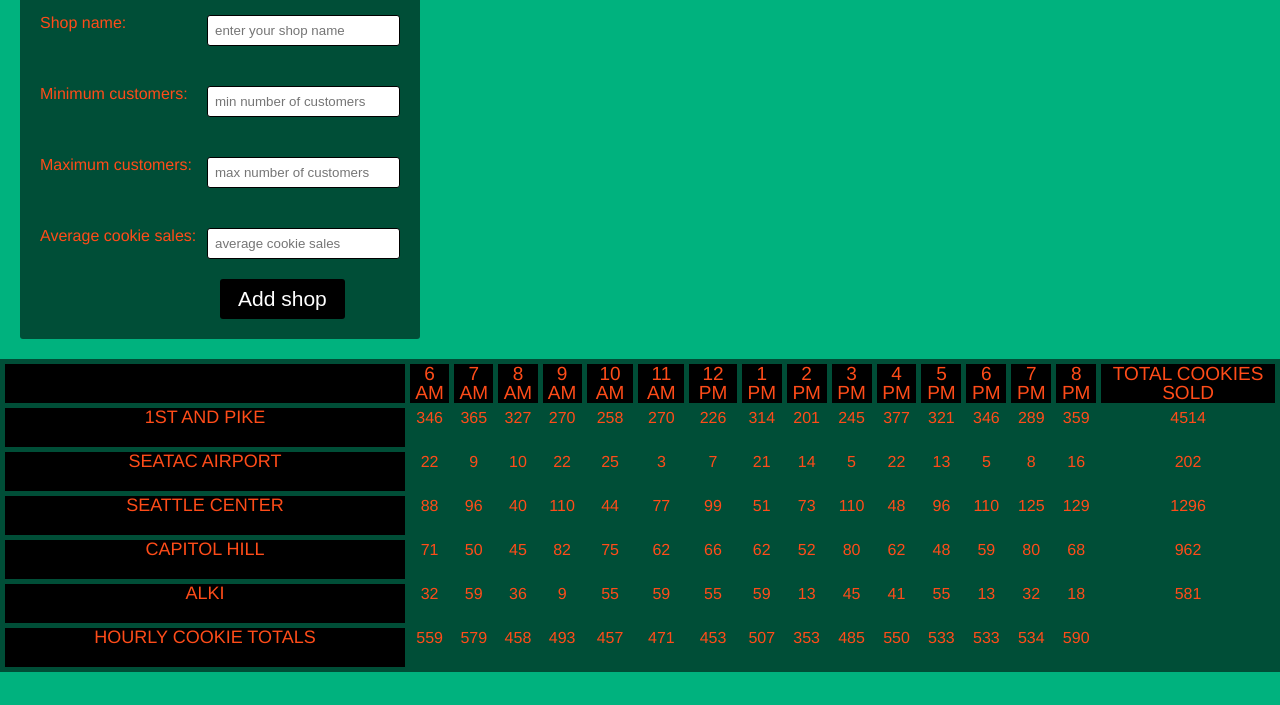
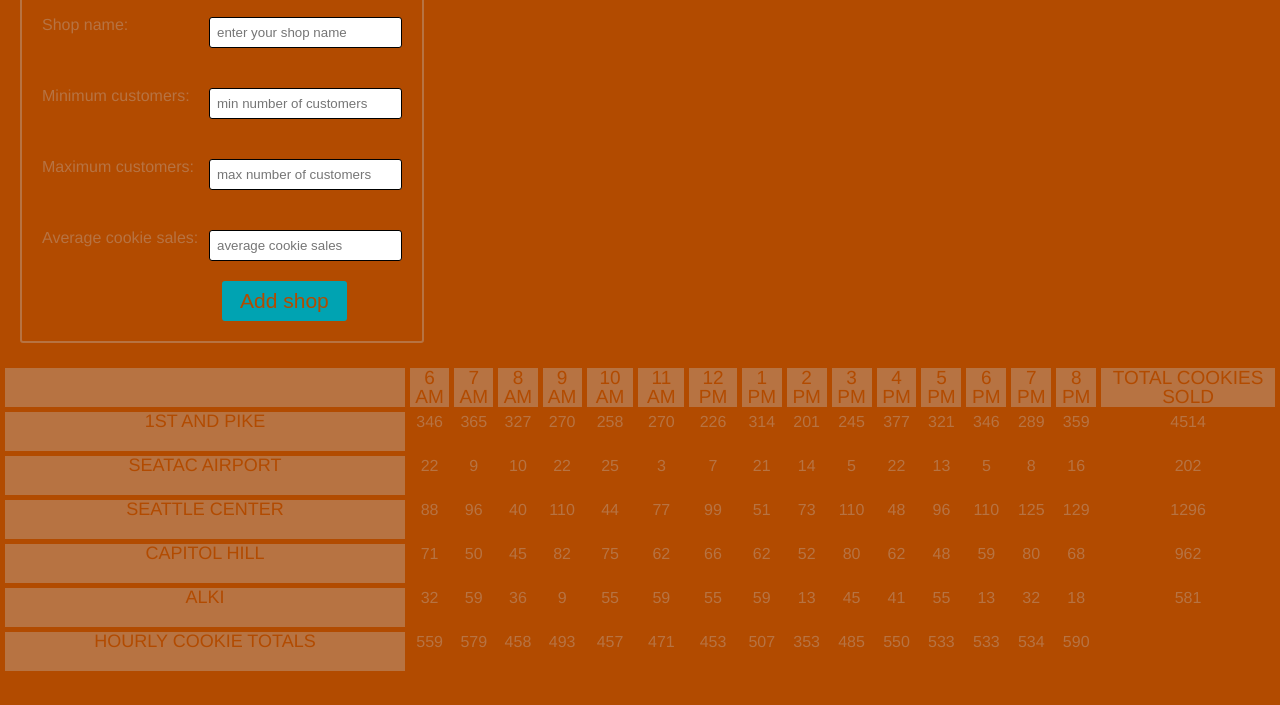
Before and after one commit to jpjazzy/day-9-lab, a plain HTML site: page sales.html in a window 1280 px wide. Shown: the part 95-800 px from the top of the page. Drawn offline with Linux system fonts and the light colour scheme; a web font is replaced by a local one.

Commit message:
added images and updated css

```diff
--- a/style.css
+++ b/style.css
@@ -2,22 +2,22 @@
 
 /*
 Complementary Colors for website:
-#B22700 (Dark orange)
-#FF4C19 (Light orange)
-#FF3800 (Mid orange)
-#00B27E (Dark teal)
-#00FFB4 (Light teal)
+Primary Color: #B24B00
+Secondary Color: #B77342
+Tertiac Color: #00A3B2
 */
+
 @import url('https://fonts.googleapis.com/css?family=Fascinate+Inline');
 
+/* Tag element type styling */
 body {
   font-family: georgia, serif;
-  background-color: #00B27E;
-  color: #B22700;
+  background-color: #B24B00;
+  color: #B77342;
 }
 
 header {
-  background-color: #00B27E;
+  background-color: #B24B00;
   width: 100%;
   height: 100px;
   margin-bottom: 30px;
@@ -59,13 +59,70 @@ main {
 }
 
 header a {
-  color: #FF4C19;
+  color: #00A3B2;
 }
 
 header a:checked {
-  color: #FF4C19;
+  color: #00A3B2;
 }
 
+fieldset {
+  padding: 20px;
+}
+
+input[type="text"] {
+  padding: 7px;
+  border: solid 1px black;
+  border-radius: 3px;
+  float: right;
+}
+
+input[type="text"]:focus {
+  background: black;
+  color: white;
+}
+
+button {
+  color: #B24B00;
+  background: #00A3B2;
+  padding: 8px 18px;
+  border-radius: 3px;
+  border: none;
+  cursor: pointer;
+  margin-left: 20px;
+  margin-bottom: 20px;
+  margin-left: 50%;
+  font-size: 21px;
+}
+
+footer {
+  background-color: #B24B00;
+  height: 150px;
+  clear: both;
+  text-align: center;
+}
+
+table, th, td, tr{
+  border: 5px solid #B24B00;
+  height: 39px;
+  text-align: center;
+  transition: 350ms all;
+}
+
+td:hover{
+  font-size: 30px;
+  width: 70px;
+  height: 70px;
+}
+
+form {
+  margin-left: 20px;
+  margin-top: 20px;
+  width: 400px;
+  border-radius: 3px;
+}
+
+/* Class tag type styling */
 .sub-banners li {
   float: left;
   margin-right: 30px;
@@ -89,7 +146,7 @@ header a:checked {
 
 .highlights div {
   font-family: 'Fascinate Inline';
-  color: #FF3800;
+  color: #B77342;
   margin-top: 30px;
   width: 300px;
   float: left;
@@ -97,7 +154,7 @@ header a:checked {
 
 .highlights div h2 {
   font-family: 'Fascinate Inline';
-  color: #FF3800;
+  color: #B77342;
   font-size: 26px;
   margin-bottom: 5px;
   text-transform: uppercase;
@@ -105,43 +162,29 @@ header a:checked {
 
 .highlights div p {
   font-family: 'Fascinate Inline';
-  color: #FF3800;
+  color: #B77342;
   line-height: 50px;
   height: 300px;
   overflow: auto;
 }
 
-button {
-  border: none;
-  padding: 8px 12px;
-  color: #00B27E;
-  background: #B22700;
-  font-size: 21px;
-  border-radius: 3px;
-}
-
-footer {
-  background-color: #00FFB4;
-  height: 150px;
-  clear: both;
-  text-align: center;
-}
-
 .data {
   font-family: helvetica, sans-serif;
-  background-color: #004e37;
-  color: #FF4C19;
+  background-color: #B24B00;
+  color: #B77342;
   clear: both;
   margin-bottom: 20px;
+  border: 2px solid #B77342;
 }
 
 .text {
   font-family: georgia, serif;
-  color: #B22700;
+  color: #B77342;
 }
 
 .data td:first-child {
-  background-color: #000000;
+  background-color: #B77342;
+  color: #B24B00;
   font-size: 18px;
   text-align: center;
   text-transform: uppercase;
@@ -150,23 +193,11 @@ footer {
 
 .data thead{
   font-size: 19px;
-  background-color: #000000;
+  background-color: #B77342;
+  color: #B24B00;
   margin-bottom: 5px;
   text-transform: uppercase;
   text-transform: center;
-}
-
-table, th, td, tr{
-  border: 5px solid #004e37;
-  height: 39px;
-  text-align: center;
-  transition: 350ms all;
-}
-
-td:hover{
-  font-size: 30px;
-  width: 70px;
-  height: 70px;
 }
 
 .text h2 {
@@ -175,45 +206,14 @@ td:hover{
   text-transform: uppercase;
 }
 
-form {
-  margin-left: 20px;
-  margin-top: 20px;
-  width: 400px;
-  border-radius: 3px;
-  border: none;
-}
-
 .data h2 {
   font-size: 30px;
   text-align: center;
-  background: #000;
+  background: #B24B00;
   border-radius: 3px;
 }
 
-fieldset {
-  padding: 20px;
+/* ID tag type styling */
+#shell {
+  border: 5px solid #00A3B2;
 }
-
-input[type="text"] {
-  padding: 7px;
-  border: solid 1px black;
-  border-radius: 3px;
-  float: right;
-}
-
-input[type="text"]:focus {
-  background: black;
-  color: white;
-}
-
-button {
-  background: #000;
-  color: #fff;
-  padding: 8px 18px;
-  border-radius: 3px;
-  border: none;
-  cursor: pointer;
-  margin-left: 20px;
-  margin-bottom: 20px;
-  margin-left: 50%;
-}
```
Also changed, not shown: index.html (+1 -1 lines), img/chinook.jpg (added), img/cutter.jpeg (added), img/family.jpg (added), img/fish.jpg (added), img/frosted-cookie.jpg (added), img/shirt.jpg (added).
